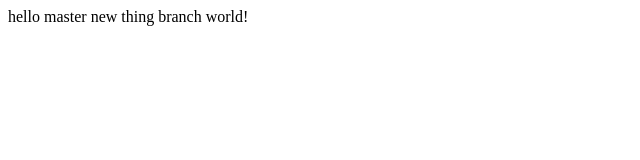
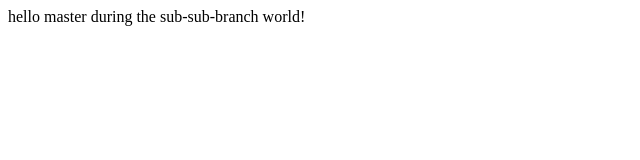
Before and after one commit to gtso86/git-tests, a plain HTML site: page index.html in a window 1280 px wide. Shown: the full height of the page, 0-640 px from the left. Drawn offline with Linux system fonts and the light colour scheme.

Commit message:
alteracao no master depois das criacoes de branches novos

```diff
--- a/index.html
+++ b/index.html
@@ -7,6 +7,6 @@
   <title>Document</title>
 </head>
 <body>
-  hello master new thing branch world!
+  hello master during the sub-sub-branch world!
 </body>
 </html>
```
